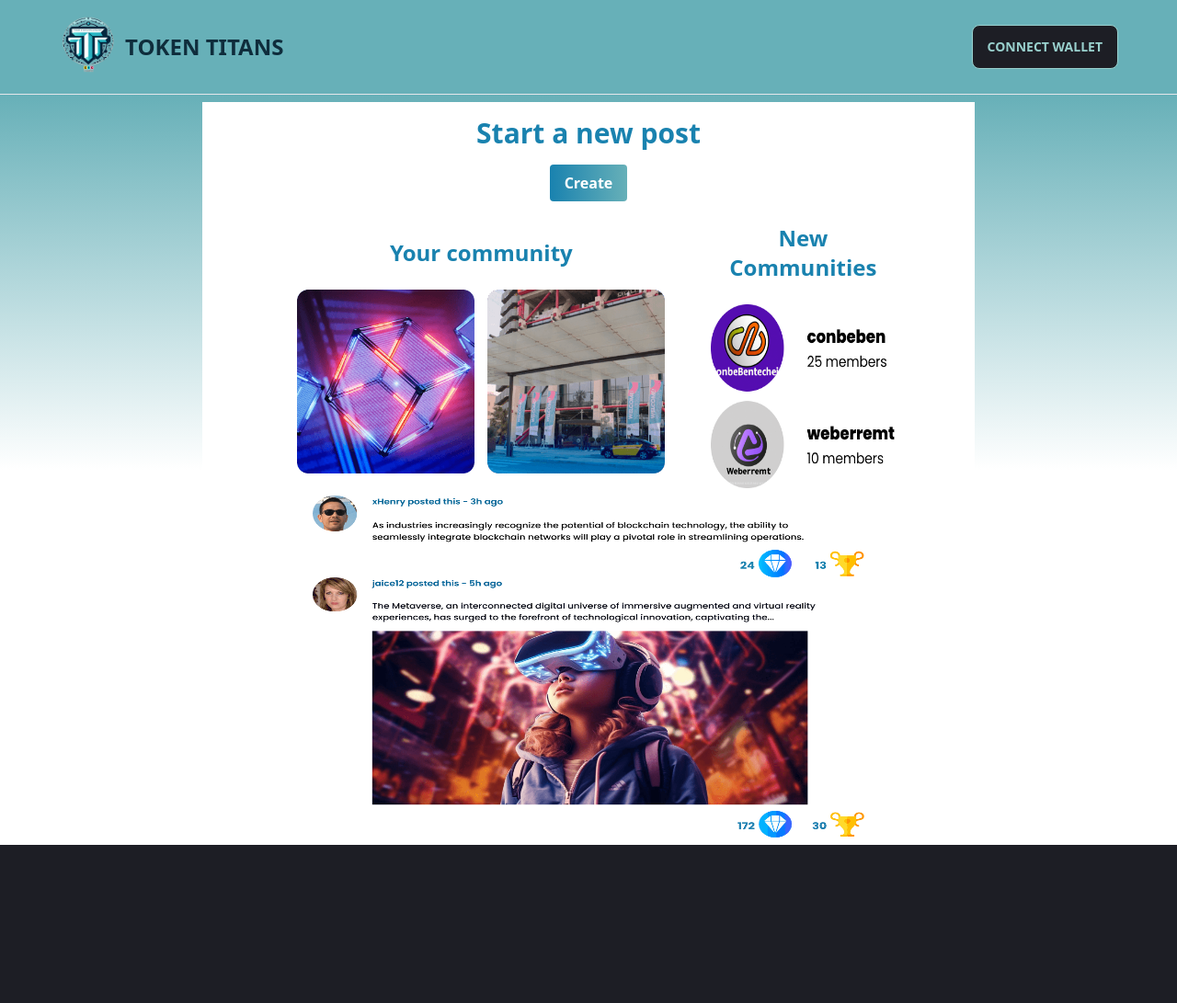
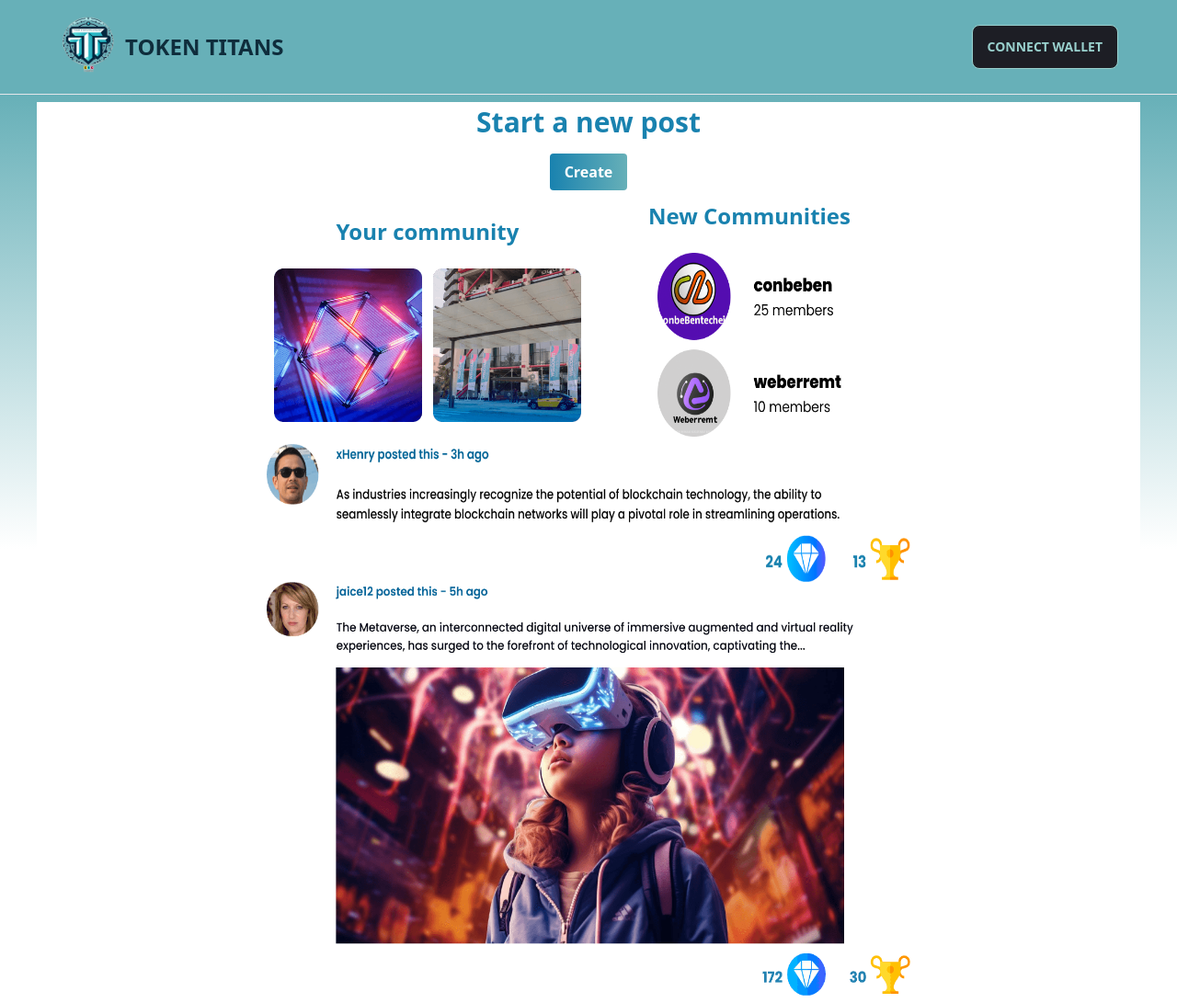
Before and after one commit to hmweb77/token-titans, a Next.js app in the folder my-webapp/: page /content in a window 1280 px wide. Shown: the whole page at 92% size. Before the commit the page ends 919 px from the top, so only its background shows below. Built offline with nearby package versions, Linux system fonts and the light colour scheme; no server answers.

Commit message:
improving content

```diff
--- a/my-webapp/components/Content/CommunityContent.tsx
+++ b/my-webapp/components/Content/CommunityContent.tsx
@@ -5,9 +5,9 @@ import Com from "../../assets/Content Assets/Communities.png"
 
 const CommunityContent = () => {
   return (
-    <div className="flex w-10/12 items-center justify-center h-2/4 rounded-lg ">
+    <div className="flex items-center justify-center h-2/4 rounded-lg ">
     {/* First Section */}
-    <div className="w-2/3 p-2">
+    <div className="w-400 p-2">
       <h2 className="text-2xl text-primary-focus font-semibold mb-6">Your community</h2>
       <div className="flex justify-center">
         <Image
@@ -21,7 +21,7 @@ const CommunityContent = () => {
     </div>
 
     {/* Second Section */}
-    <div className="w-1/3 p-2">
+    <div className="w-400 p-2">
       <h2 className="text-2xl text-primary-focus font-semibold mb-6">New Communities</h2>
       <div className="flex justify-center">
         <Image
@@ -34,8 +34,6 @@ const CommunityContent = () => {
       </div>
     </div>
   </div>
-
-
   );
 };
 
--- a/my-webapp/components/Content/CreateContent.tsx
+++ b/my-webapp/components/Content/CreateContent.tsx
@@ -2,7 +2,7 @@ import React from 'react'
 
 function CreateContent() {
   return (
-    <div className="bg-white w-10/12 h-1/4  p-4 rounded-lg ">
+    <div className="bg-white  h-1/4  p-1 rounded-lg ">
     <h2 className="text-3xl font-semibold text-primary-focus mb-4">Start a new post</h2>
     <button className="bg-gradient-to-l from-primary to-primary-focus  text-white font-semibold px-4 py-2 rounded">
       Create
--- a/my-webapp/pages/content.tsx
+++ b/my-webapp/pages/content.tsx
@@ -9,11 +9,11 @@ import SecondPost from "../assets/Content Assets/Post2.png"
 
 const Content = () => {
     return (
-        <div className="flex flex-col justify-center items-center w-9/12 h-screen bg-white">
+        <div className="flex flex-col justify-center items-center w-1200  bg-white">
             <CreateContent />
             <CommunityContent/>
-            <Image src={FirstPost} alt="Post" width={600} height={600}/>
-            <Image src={SecondPost} alt="Post" width={600} height={1900}/>
+            <Image src={FirstPost} alt="Post" width={700} height={150}/>
+            <Image src={SecondPost} alt="Post" width={700} height={450}/>
         </div>
     )
 }
--- a/my-webapp/tailwind.config.js
+++ b/my-webapp/tailwind.config.js
@@ -11,7 +11,12 @@ module.exports = {
   },
   darkMode: false, // or 'media' or 'class'
   theme: {
-    extend: {},
+    extend: {
+      spacing: {
+        '1200': '1200px',
+        '400': '350px',
+      },
+    },
   },
   variants: {
     extend: {},
```
